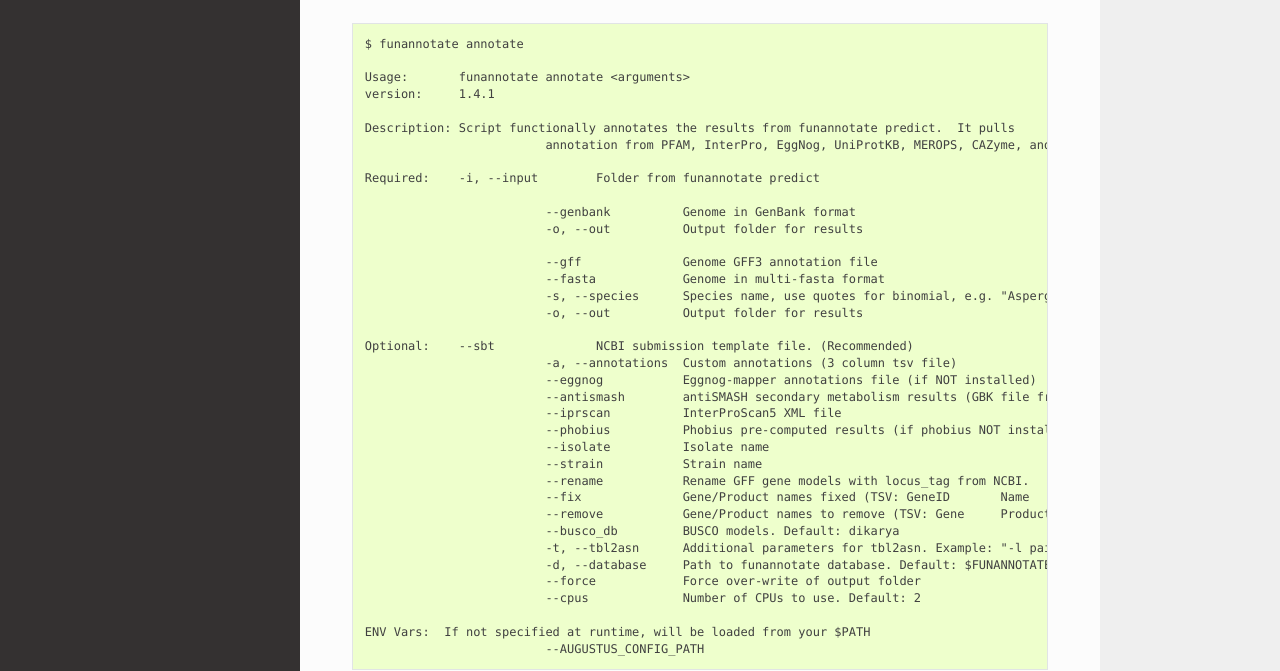
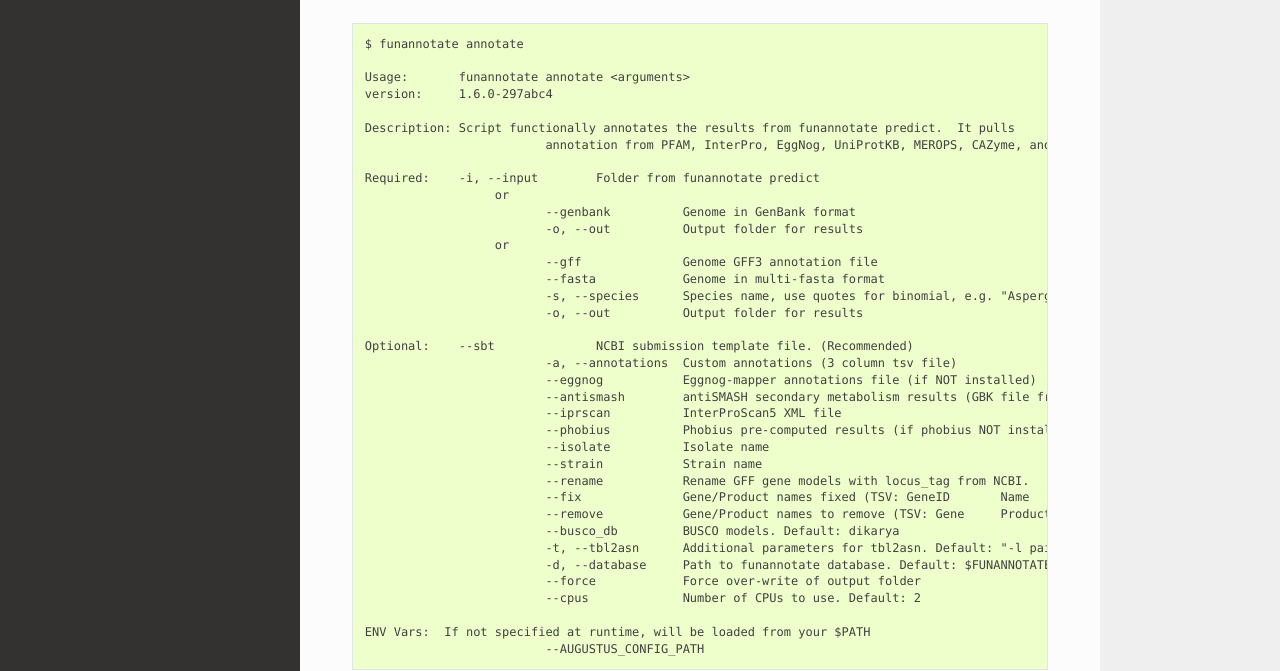
Before and after one commit to nextgenusfs/funannotate, a Sphinx documentation site: the page built from docs/annotate.rst, in a window 1280 px wide and 1400 px high, scrolled down 934 px. Shown: the part 541-1212 px from the top of the window. Built offline with Sphinx 7.4.7 and the Read the Docs theme 2.0.0, drawn with Linux system fonts in a browser that asks for light colours.

Commit message:
update menu on docs

```diff
--- a/docs/annotate.rst
+++ b/docs/annotate.rst
@@ -51,16 +51,16 @@
 	$ funannotate annotate
 
 	Usage:       funannotate annotate <arguments>
-	version:     1.4.1
+	version:     1.6.0-297abc4
 
 	Description: Script functionally annotates the results from funannotate predict.  It pulls
 				 annotation from PFAM, InterPro, EggNog, UniProtKB, MEROPS, CAZyme, and GO ontology.
 
 	Required:    -i, --input        Folder from funannotate predict
-
+			  or
 				 --genbank          Genome in GenBank format
 				 -o, --out          Output folder for results
-
+			  or
 				 --gff              Genome GFF3 annotation file
 				 --fasta            Genome in multi-fasta format
 				 -s, --species      Species name, use quotes for binomial, e.g. "Aspergillus fumigatus"
@@ -78,7 +78,7 @@
 				 --fix              Gene/Product names fixed (TSV: GeneID	Name	Product)
 				 --remove           Gene/Product names to remove (TSV: Gene	Product)
 				 --busco_db         BUSCO models. Default: dikarya
-				 -t, --tbl2asn      Additional parameters for tbl2asn. Example: "-l paired-ends"
+				 -t, --tbl2asn      Additional parameters for tbl2asn. Default: "-l paired-ends"
 				 -d, --database     Path to funannotate database. Default: $FUNANNOTATE_DB
 				 --force            Force over-write of output folder
 				 --cpus             Number of CPUs to use. Default: 2
```
